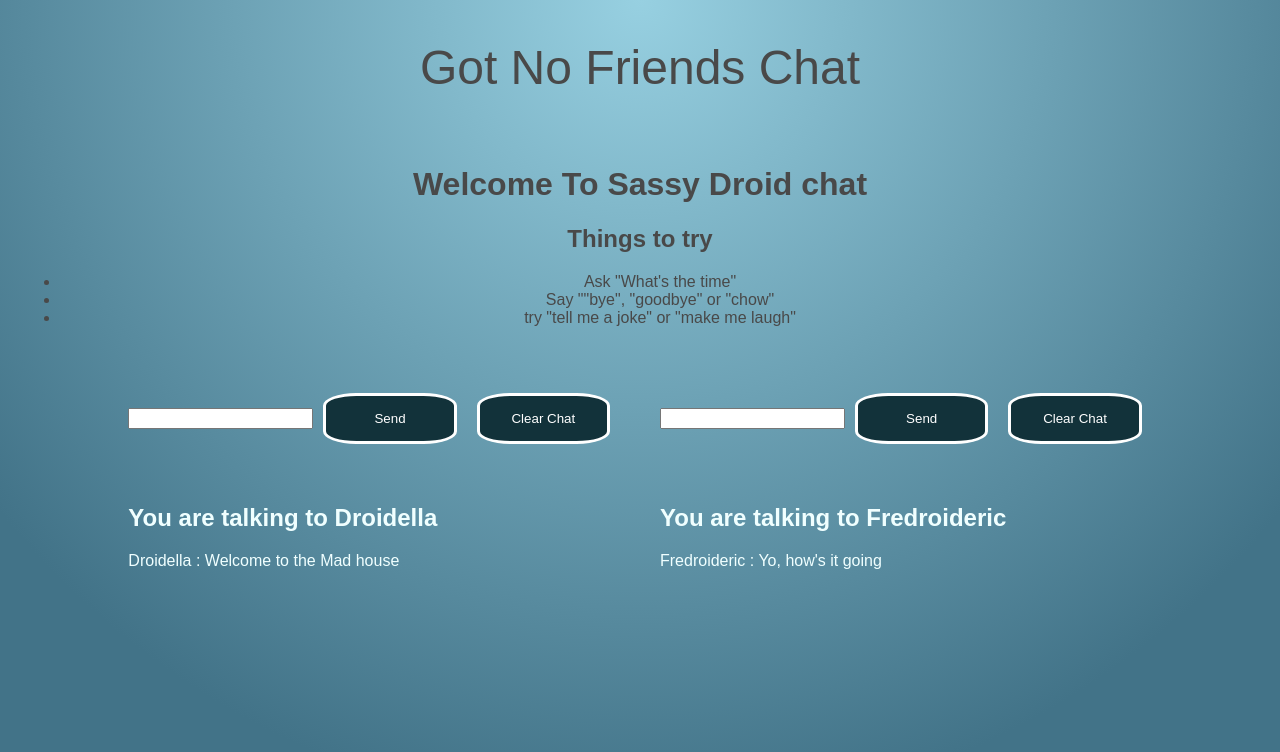
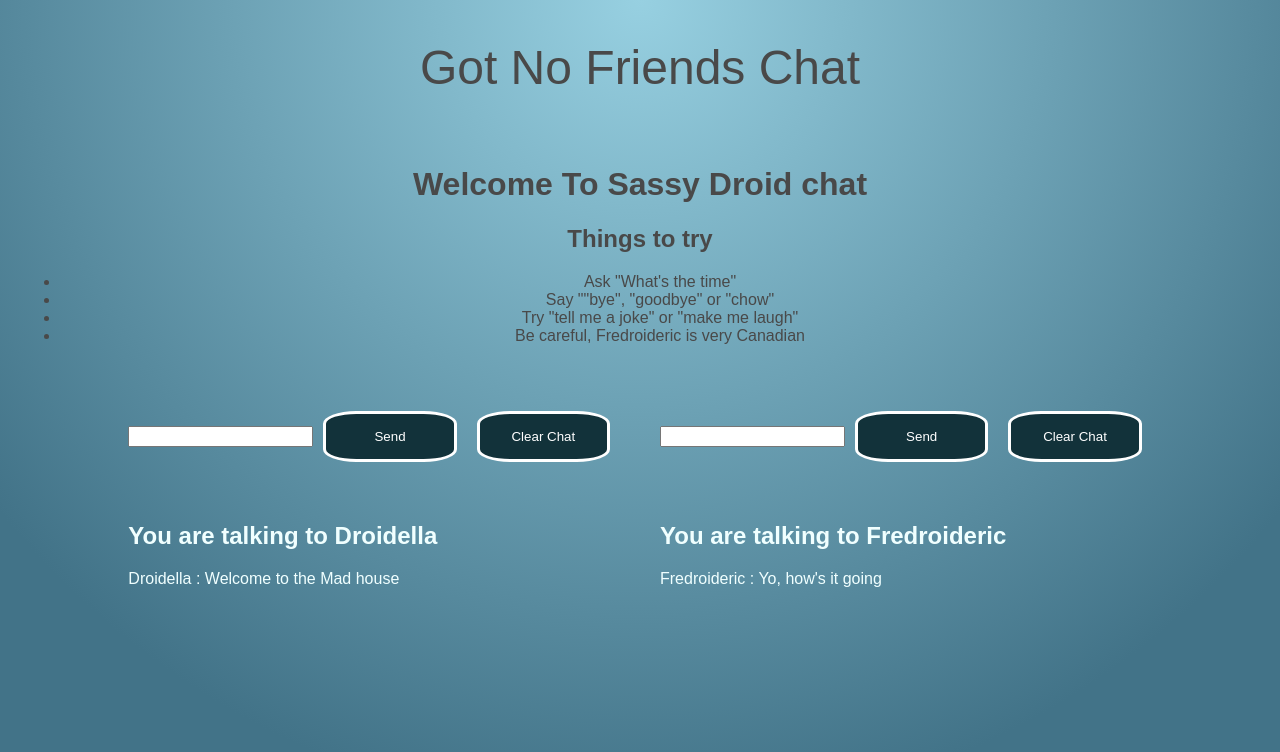
Before and after one commit to JodyPSmith/react-todo-lonelybot, a React (Create React App) app: page / in a window 1280 px wide. Both pictures are taken after a click on the button "Apply". Shown: the top 752 px of the page. Built offline with nearby package versions, Linux system fonts and the light colour scheme.

Commit message:
adding package.json homepage

```diff
--- a/package.json
+++ b/package.json
@@ -3,7 +3,6 @@
   "version": "0.1.0",
   "private": true,
   "dependencies": {
-    "google-tts-api": "0.0.2",
     "one-liner-joke": "^1.0.0",
     "react": "^16.2.0",
     "react-dom": "^16.2.0",
@@ -13,6 +12,7 @@
     "start": "react-scripts start",
     "build": "react-scripts build",
     "test": "react-scripts test --env=jsdom",
-    "eject": "react-scripts eject"
+    "eject": "react-scripts eject",
+    "homepage" : "https://jodypsmith.github.io/react-todo-lonelybot"
   }
 }
--- a/src/App.js
+++ b/src/App.js
@@ -37,10 +37,11 @@ class App extends Component {
               <ul>
                 <li>Ask "What's the time"</li>
                 <li>Say ""bye", "goodbye" or "chow"</li>
-                <li>try "tell me a joke" or "make me laugh"</li>
+                <li>Try "tell me a joke" or "make me laugh"</li>
+                <li>Be careful, Fredroideric is very Canadian</li>
               </ul>
             </div>
-            <div className="sidebyside"> <Chatbot botName="Droidella" name={this.state.name} /> <Chatbot botName="Fredroideric" name={this.state.name} canadian={true} /></div>
+            <div className="sidebyside"> <Chatbot botName="Droidella" name={this.state.name} /> <Chatbot botName="Fredroideric" name={this.state.name} trait={"canadian"} /></div>
           </div>
         }
 
@@ -61,6 +62,7 @@ class Chatbot extends Component {
     this.wantstime = false;
     this.saidGoodbye = false;
     this.tellMeAJoke = false;
+    this.traitTxt = "";
     this.num = 1;
 
   }
@@ -68,8 +70,10 @@ class Chatbot extends Component {
   componentDidMount = () => {
     this.initHello();
     this.name = this.props.name;
-    this.canadian = this.props.canadian;
+    this.trait = this.props.trait;
     console.log(this.props);
+    console.log(this.trait);
+
   }
 
   addMessage = () => {
@@ -97,6 +101,9 @@ class Chatbot extends Component {
     var nameNagging = ["You Should enter your name before we begin", "So what's your name", "what do they call you"]
     var responses = ["tell me more", "you don't say", "I was just thinking that", "huh huh", "please go on...", "GTFO!", "I'm not that sort of girl", "Did I mention I used to be a gymnast", "you should see what I can do with a golf ball and a hose pipe"];
     var goodbyes = ["don't let the door hit you on the way out", "I was bored with you anyway", "Oh, I didn't realise you were still there", "fine, I'll go back to talking to my cat", "See you later, have a good night", "But I haven't told you about my rash yet... OK, fine later."];
+    var canadian = [" eh", " tabernac", " oestee", "", " Oh and did I tell you how much I love Treaudeau", " and imagine adding maple syrup to that, eh"];
+
+    (this.props.trait === 'canadian' ? this.traitTxt = canadian[Math.floor(Math.random() * canadian.length)] : this.traitTxt = "");
 
     if (this.name === "Enter Name : ") {
       this.num = Math.floor(Math.random() * nameNagging.length);
@@ -107,16 +114,17 @@ class Chatbot extends Component {
       this.wantstime = false;
     } else if (this.saidGoodbye === true) {
       this.num = Math.floor(Math.random() * goodbyes.length);
-      this.setState({ chat: this.state.chat.concat({ text: goodbyes[this.num] + " " + this.name, time: Date.now(), name: this.props.botName }) });
+      this.setState({ chat: this.state.chat.concat({ text: goodbyes[this.num] + " " + this.name + this.traitTxt, time: Date.now(), name: this.props.botName }) });
       this.saidGoodbye = false;
     } else if (this.tellMeAJoke === true) {
       var joke = getRandomJoke();
       console.log(joke);
-      this.setState({ chat: this.state.chat.concat({ text: joke.body, time: Date.now(), name: this.props.botName }) });
+      this.setState({ chat: this.state.chat.concat({ text: joke.body + this.traitTxt, time: Date.now(), name: this.props.botName }) });
       this.tellMeAJoke = false;
     } else {
       this.num = Math.floor(Math.random() * responses.length);
-      this.setState({ chat: this.state.chat.concat({ text: responses[this.num], time: Date.now(), name: this.props.botName }) });
+
+      this.setState({ chat: this.state.chat.concat({ text: responses[this.num] + this.traitTxt, time: Date.now(), name: this.props.botName }) });
     }
   }
 
```
Also changed, not shown: public/manifest.json.
